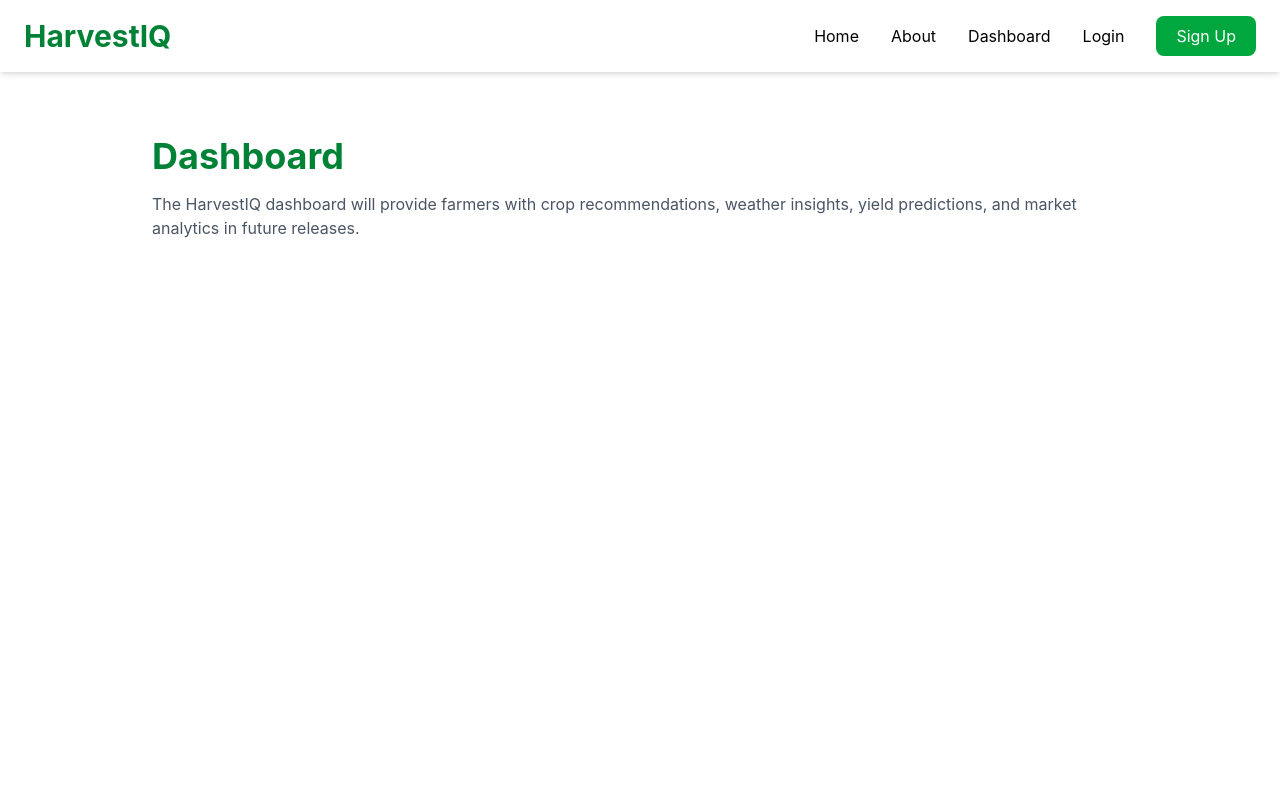
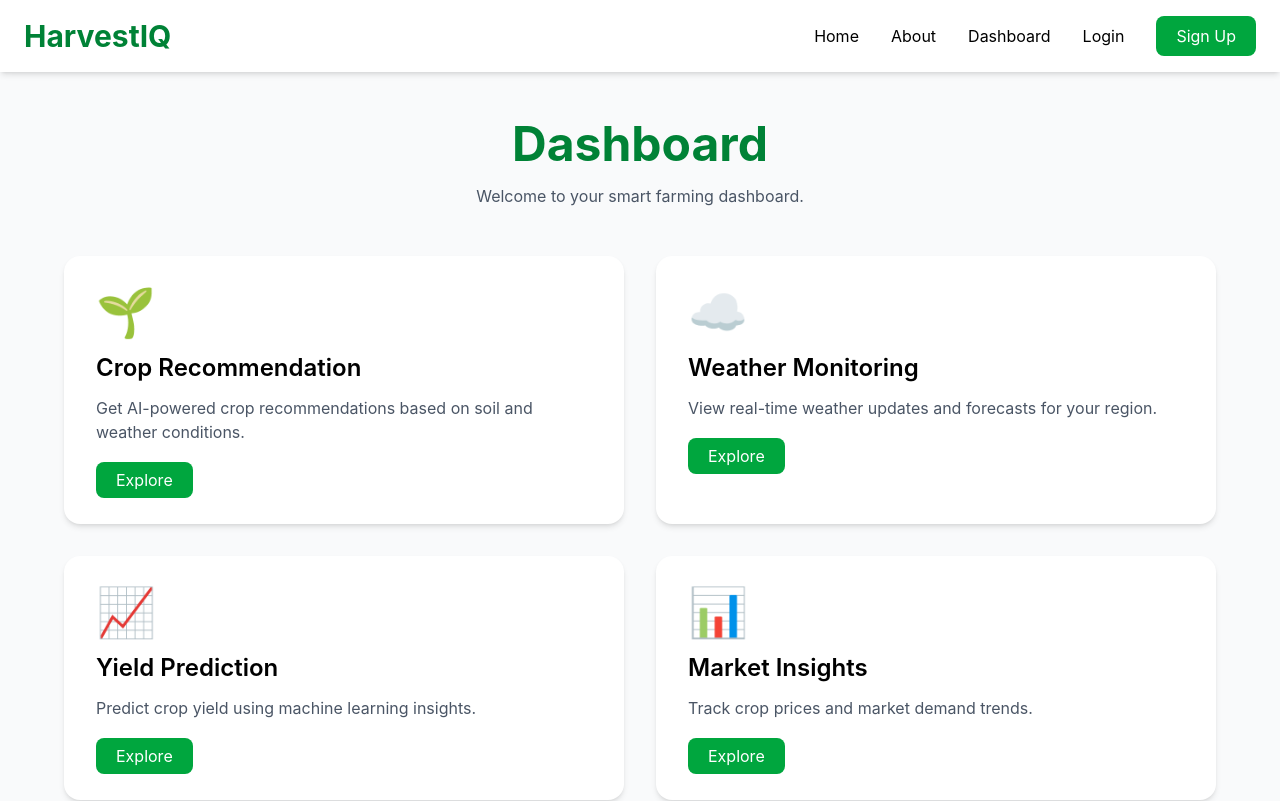
Before and after one commit to Madhav-Goel12/HarvestIQ, a Next.js app in the folder frontend/: page /dashboard in a window 1280 px wide. Shown: the top 801 px of the page. Built offline with nearby package versions, Linux system fonts and the light colour scheme.

Commit message:
Implement Dashboard, Login, Sign In and About page

```diff
--- a/frontend/src/app/About/page.tsx
+++ b/frontend/src/app/About/page.tsx
@@ -1,21 +1,100 @@
 import Navbar from "../../components/navbar";
 import Footer from "../../components/footer";
 
-export default function About() {
+export default function AboutPage() {
+  const features = [
+    {
+      title: "AI-Powered Recommendations",
+      desc: "Get the best crop suggestions based on soil and weather conditions.",
+      icon: "🌱",
+    },
+    {
+      title: "Weather Monitoring",
+      desc: "Stay updated with real-time weather forecasts.",
+      icon: "☁️",
+    },
+    {
+      title: "Yield Predictions",
+      desc: "Predict crop yield using machine learning.",
+      icon: "📈",
+    },
+    {
+      title: "Market Insights",
+      desc: "Track prices and demand trends.",
+      icon: "📊",
+    },
+  ];
+
   return (
     <>
       <Navbar />
 
-      <main className="min-h-screen px-6 py-16 max-w-5xl mx-auto">
-        <h1 className="text-4xl font-bold text-green-700 mb-4">
-          About HarvestIQ
-        </h1>
+      <main className="min-h-screen bg-white">
+        <div className="max-w-7xl mx-auto px-6 py-16">
 
-        <p className="text-gray-600">
-          HarvestIQ is an AI-powered agriculture platform designed to help
-          farmers make smarter decisions through crop recommendations,
-          weather monitoring, yield prediction, and market insights.
-        </p>
+          <div className="grid lg:grid-cols-2 gap-12 items-center">
+
+            <div>
+
+              <h1 className="text-5xl font-bold text-green-700 mb-6">
+                About HarvestIQ
+              </h1>
+
+              <p className="text-gray-600 mb-10">
+                HarvestIQ empowers farmers with AI-driven insights,
+                crop recommendations, weather monitoring and
+                data-based decision making.
+              </p>
+
+              <div className="space-y-6">
+
+                {features.map((item, index) => (
+                  <div
+                    key={index}
+                    className="flex items-start gap-4"
+                  >
+                    <div className="text-4xl">
+                      {item.icon}
+                    </div>
+
+                    <div>
+                      <h3 className="font-semibold text-lg">
+                        {item.title}
+                      </h3>
+
+                      <p className="text-gray-600">
+                        {item.desc}
+                      </p>
+                    </div>
+                  </div>
+                ))}
+
+              </div>
+            </div>
+
+            <div>
+
+              <img
+                src="https://images.unsplash.com/photo-1500937386664-56d1dfef3854"
+                alt="Farmer"
+                className="rounded-3xl shadow-xl"
+              />
+
+              <div className="bg-green-50 mt-6 p-6 rounded-xl">
+                <h3 className="font-bold text-green-700">
+                  Our Mission
+                </h3>
+
+                <p className="text-gray-600 mt-2">
+                  To revolutionize farming through AI-powered
+                  decision support systems.
+                </p>
+              </div>
+
+            </div>
+
+          </div>
+        </div>
       </main>
 
       <Footer />
--- a/frontend/src/app/Signup/page.tsx
+++ b/frontend/src/app/Signup/page.tsx
@@ -1,20 +1,71 @@
 import Navbar from "../../components/navbar";
 import Footer from "../../components/footer";
+import Link from "next/link";
 
-export default function Signup() {
+export default function SignupPage() {
   return (
     <>
       <Navbar />
 
-      <main className="min-h-screen px-6 py-16 max-w-5xl mx-auto">
-        <h1 className="text-4xl font-bold text-green-700 mb-4">
-          Sign Up
-        </h1>
+      <main className="min-h-screen bg-gradient-to-b from-white to-green-50 flex items-center justify-center px-4">
 
-        <p className="text-gray-600">
-          Create a HarvestIQ account to receive AI-powered farming insights,
-          crop recommendations, and market intelligence.
-        </p>
+        <div className="bg-white w-full max-w-lg p-8 rounded-2xl shadow-xl">
+
+          <h1 className="text-4xl font-bold text-green-700 text-center mb-2">
+            Create Your Account
+          </h1>
+
+          <p className="text-center text-gray-500 mb-8">
+            Join HarvestIQ and start your smart farming journey.
+          </p>
+
+          <form className="space-y-4">
+
+            <input
+              type="text"
+              placeholder="Full Name"
+              className="w-full border p-3 rounded-lg"
+            />
+
+            <input
+              type="email"
+              placeholder="Email"
+              className="w-full border p-3 rounded-lg"
+            />
+
+            <input
+              type="password"
+              placeholder="Password"
+              className="w-full border p-3 rounded-lg"
+            />
+
+            <input
+              type="password"
+              placeholder="Confirm Password"
+              className="w-full border p-3 rounded-lg"
+            />
+
+            <button
+              className="w-full bg-green-600 text-white py-3 rounded-lg hover:bg-green-700"
+            >
+              Sign Up
+            </button>
+
+          </form>
+
+          <p className="text-center mt-6">
+            Already have an account?
+
+            <Link
+              href="/login"
+              className="text-green-700 font-semibold ml-2"
+            >
+              Login
+            </Link>
+          </p>
+
+        </div>
+
       </main>
 
       <Footer />
--- a/frontend/src/app/dashboard/page.tsx
+++ b/frontend/src/app/dashboard/page.tsx
@@ -1,20 +1,84 @@
 import Navbar from "../../components/navbar";
 import Footer from "../../components/footer";
-export default function Dashboard() {
+import Link from "next/link";
+
+export default function DashboardPage() {
+  const features = [
+    {
+      title: "Crop Recommendation",
+      description:
+        "Get AI-powered crop recommendations based on soil and weather conditions.",
+      link: "/recommendation",
+      icon: "🌱",
+    },
+    {
+      title: "Weather Monitoring",
+      description:
+        "View real-time weather updates and forecasts for your region.",
+      link: "#",
+      icon: "☁️",
+    },
+    {
+      title: "Yield Prediction",
+      description:
+        "Predict crop yield using machine learning insights.",
+      link: "#",
+      icon: "📈",
+    },
+    {
+      title: "Market Insights",
+      description:
+        "Track crop prices and market demand trends.",
+      link: "#",
+      icon: "📊",
+    },
+  ];
+
   return (
     <>
       <Navbar />
 
-      <main className="min-h-screen px-6 py-16 max-w-5xl mx-auto">
-        <h1 className="text-4xl font-bold text-green-700 mb-4">
-          Dashboard
-        </h1>
+      <main className="min-h-screen bg-gray-50 px-6 py-12">
+        <div className="max-w-6xl mx-auto">
 
-        <p className="text-gray-600">
-          The HarvestIQ dashboard will provide farmers with crop
-          recommendations, weather insights, yield predictions,
-          and market analytics in future releases.
-        </p>
+          <h1 className="text-5xl font-bold text-center text-green-700 mb-4">
+            Dashboard
+          </h1>
+
+          <p className="text-center text-gray-600 mb-12">
+            Welcome to your smart farming dashboard.
+          </p>
+
+          <div className="grid md:grid-cols-2 gap-8">
+
+            {features.map((item, index) => (
+              <div
+                key={index}
+                className="bg-white rounded-2xl shadow-md p-8 hover:shadow-xl transition"
+              >
+                <div className="text-5xl mb-4">
+                  {item.icon}
+                </div>
+
+                <h2 className="text-2xl font-semibold mb-3">
+                  {item.title}
+                </h2>
+
+                <p className="text-gray-600 mb-6">
+                  {item.description}
+                </p>
+
+                <Link
+                  href={item.link}
+                  className="bg-green-600 text-white px-5 py-2 rounded-lg hover:bg-green-700"
+                >
+                  Explore
+                </Link>
+              </div>
+            ))}
+
+          </div>
+        </div>
       </main>
 
       <Footer />
--- a/frontend/src/app/login/page.tsx
+++ b/frontend/src/app/login/page.tsx
@@ -1,20 +1,59 @@
 import Navbar from "../../components/navbar";
 import Footer from "../../components/footer";
+import Link from "next/link";
 
-export default function Login() {
+export default function LoginPage() {
   return (
     <>
       <Navbar />
 
-      <main className="min-h-screen px-6 py-16 max-w-5xl mx-auto">
-        <h1 className="text-4xl font-bold text-green-700 mb-4">
-          Login
-        </h1>
+      <main className="min-h-screen bg-gradient-to-b from-white to-green-50 flex items-center justify-center px-4">
 
-        <p className="text-gray-600">
-          Farmers and agricultural experts will be able to log in here to
-          access personalized recommendations, dashboards, and analytics.
-        </p>
+        <div className="bg-white w-full max-w-md p-8 rounded-2xl shadow-xl">
+
+          <h1 className="text-4xl font-bold text-green-700 text-center mb-2">
+            Welcome Back!
+          </h1>
+
+          <p className="text-center text-gray-500 mb-8">
+            Login to access your HarvestIQ dashboard.
+          </p>
+
+          <form className="space-y-4">
+
+            <input
+              type="email"
+              placeholder="Enter your email"
+              className="w-full border p-3 rounded-lg"
+            />
+
+            <input
+              type="password"
+              placeholder="Enter your password"
+              className="w-full border p-3 rounded-lg"
+            />
+
+            <button
+              className="w-full bg-green-600 text-white py-3 rounded-lg hover:bg-green-700"
+            >
+              Login
+            </button>
+
+          </form>
+
+          <p className="text-center mt-6">
+            Don't have an account?
+
+            <Link
+              href="/Signup"
+              className="text-green-700 font-semibold ml-2"
+            >
+              Sign Up
+            </Link>
+          </p>
+
+        </div>
+
       </main>
 
       <Footer />
--- a/frontend/tsconfig.json
+++ b/frontend/tsconfig.json
@@ -28,7 +28,7 @@
     "**/*.ts",
     "**/*.tsx",
     ".next/types/**/*.ts"
-  ],
+, ".next/types/app/dashboard/page.tsx", ".next/types/app/login/page.tsx"  ],
   "exclude": [
     "node_modules"
   ]
```
